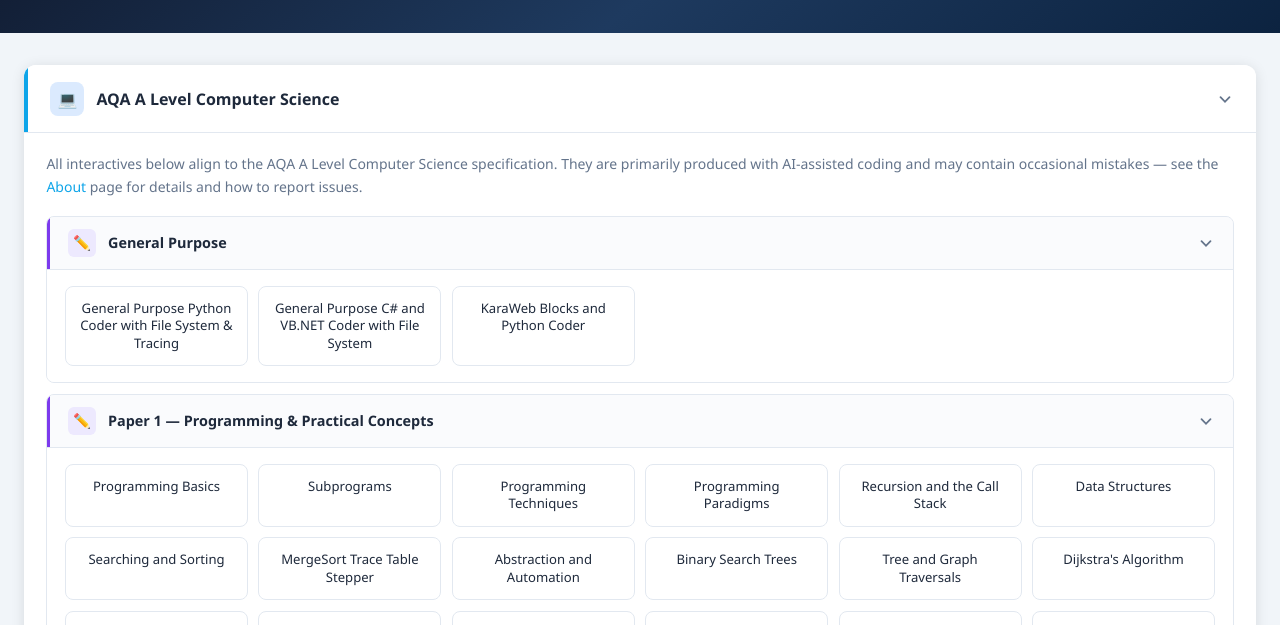
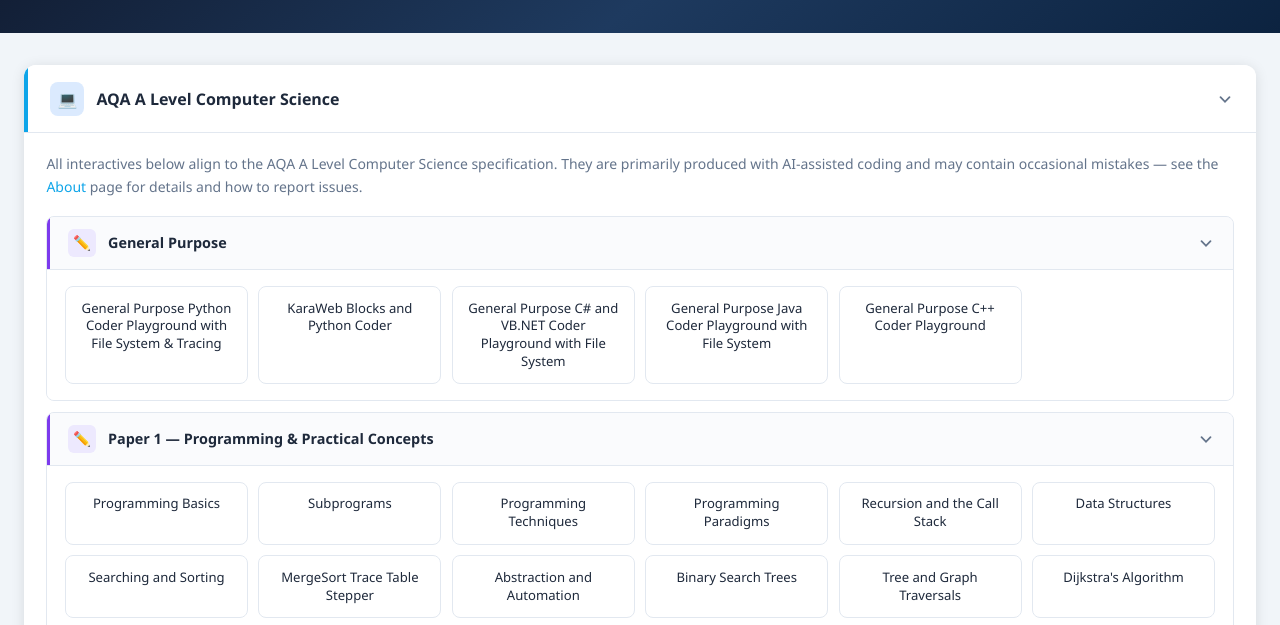
Before and after one commit to bakerpdgit/learningdemos, a website: page index.html in a window 1280 px wide. Shown: the part 163-788 px from the top of the page. Drawn offline with Linux system fonts and the light colour scheme.

Commit message:
Update index.html

```diff
--- a/index.html
+++ b/index.html
@@ -409,15 +409,25 @@
               <div class="details-body">
                 <div class="grid">
                   <a class="tile" href="https://coder.classinteractives.co.uk"
-                    >General Purpose Python Coder with File System & Tracing</a
+                    >General Purpose Python Coder Playground with File System &
+                    Tracing</a
+                  >
+                  <a class="tile" href="https://karaweb.classinteractives.co.uk"
+                    >KaraWeb Blocks and Python Coder</a
                   >
                   <a
                     class="tile"
                     href="https://dotnetcoder.classinteractives.co.uk"
-                    >General Purpose C# and VB.NET Coder with File System</a
+                    >General Purpose C# and VB.NET Coder Playground with File
+                    System</a
                   >
-                  <a class="tile" href="https://karaweb.classinteractives.co.uk"
-                    >KaraWeb Blocks and Python Coder</a
+                  <a
+                    class="tile"
+                    href="https://javacoder.classinteractives.co.uk"
+                    >General Purpose Java Coder Playground with File System</a
+                  >
+                  <a class="tile" href="https://cpp.classinteractives.co.uk"
+                    >General Purpose C++ Coder Playground</a
                   >
                 </div>
               </div>
```
